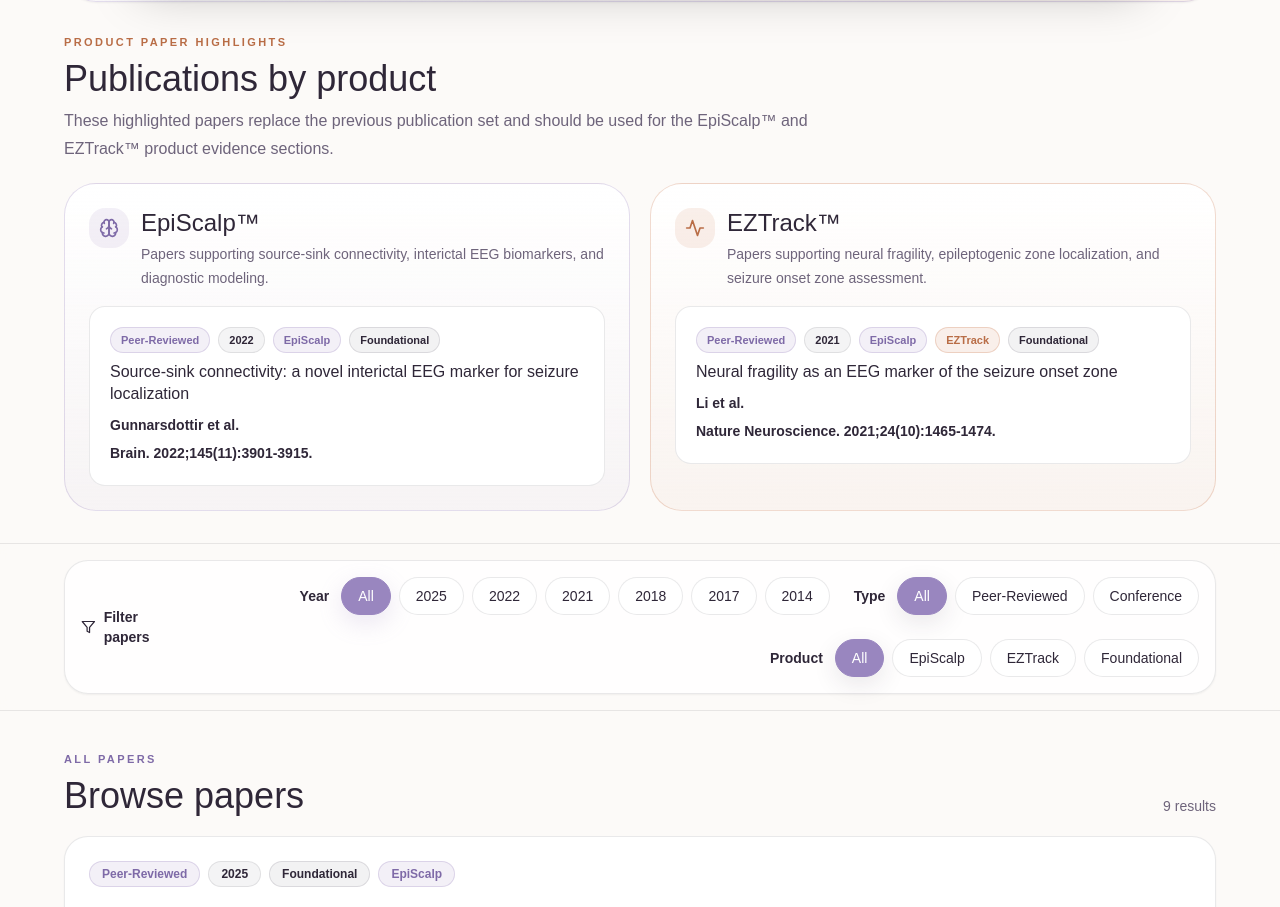
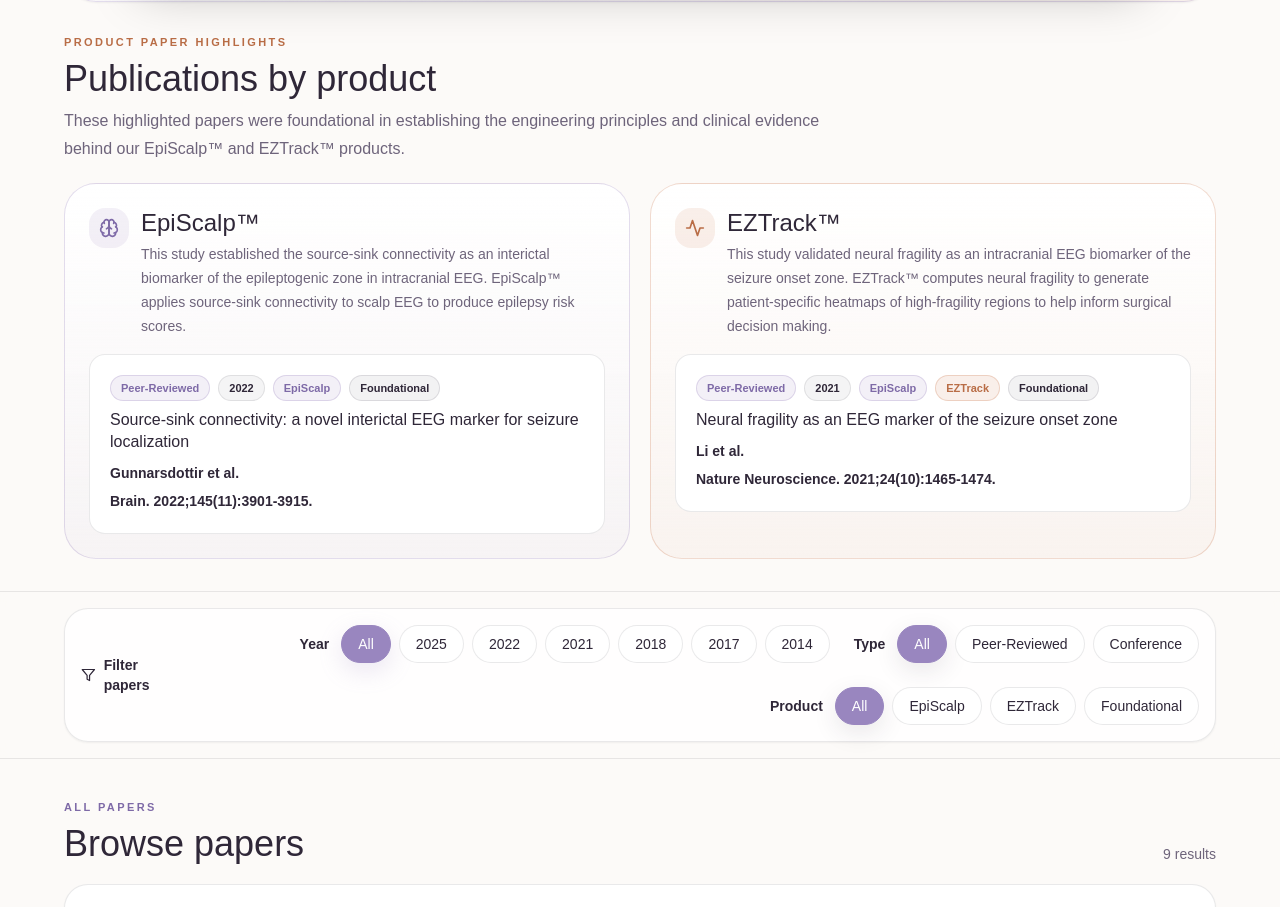
Before and after one commit to PaulLei/neurologic.solutions.website, a React (Vite) app: page /publications in a window 1280 px wide. Shown: the part 798-1705 px from the top of the page. Built offline with nearby package versions, Linux system fonts and the light colour scheme.

Commit message:
Update publication descriptions for clarity and detail

```diff
--- a/src/components/PublicationsPage.tsx
+++ b/src/components/PublicationsPage.tsx
@@ -755,16 +755,16 @@ export default function PublicationsPage() {
               className="mt-2 max-w-3xl text-base leading-7"
               style={{ color: BRAND.muted, fontWeight: 300 }}
             >
-              These highlighted papers replace the previous publication set and
-              should be used for the EpiScalp™ and EZTrack™ product evidence
-              sections.
+              These highlighted papers were foundational in establishing the engineering principles and clinical evidence
+              behind our EpiScalp™ and EZTrack™ products.
             </p>
           </div>
 
           <div className="grid gap-5 lg:grid-cols-2">
             <ProductPaperList
               title="EpiScalp™"
-              subtitle="Papers supporting source-sink connectivity, interictal EEG biomarkers, and diagnostic modeling."
+              subtitle="This study established the source-sink connectivity as an interictal biomarker of the epileptogenic zone in intracranial EEG.
+              EpiScalp™ applies source-sink connectivity to scalp EEG to produce epilepsy risk scores."
               accent="purple"
               titles={episcalpPublicationTitles}
               icon={
@@ -777,7 +777,8 @@ export default function PublicationsPage() {
 
             <ProductPaperList
               title="EZTrack™"
-              subtitle="Papers supporting neural fragility, epileptogenic zone localization, and seizure onset zone assessment."
+              subtitle="This study validated neural fragility as an intracranial EEG biomarker of the seizure onset zone. EZTrack™ computes neural fragility to generate
+              patient-specific heatmaps of high-fragility regions to help inform surgical decision making."
               accent="orange"
               titles={eztrackPublicationTitles}
               icon={
```
